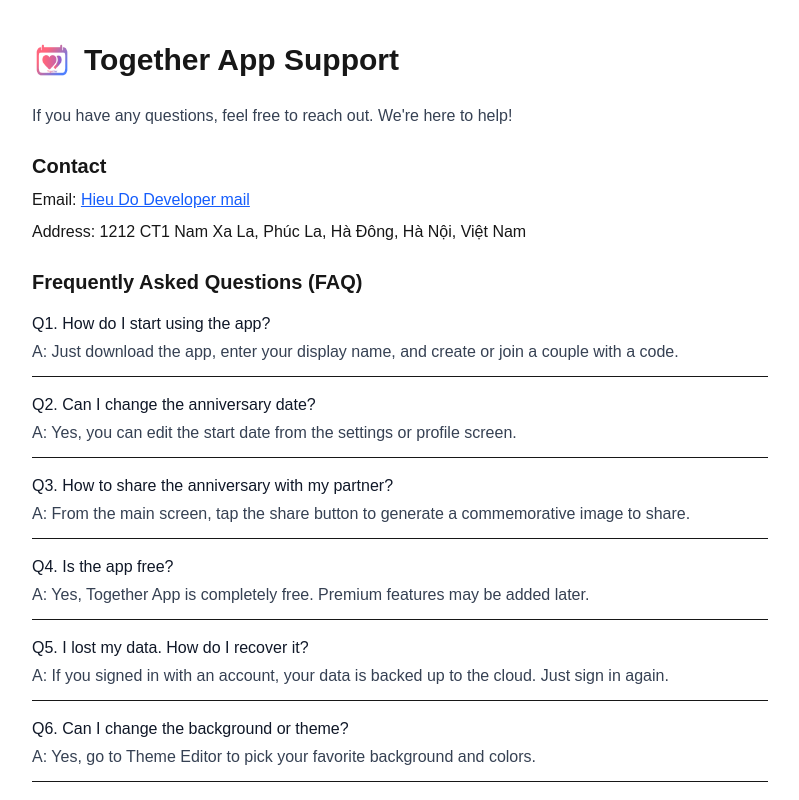
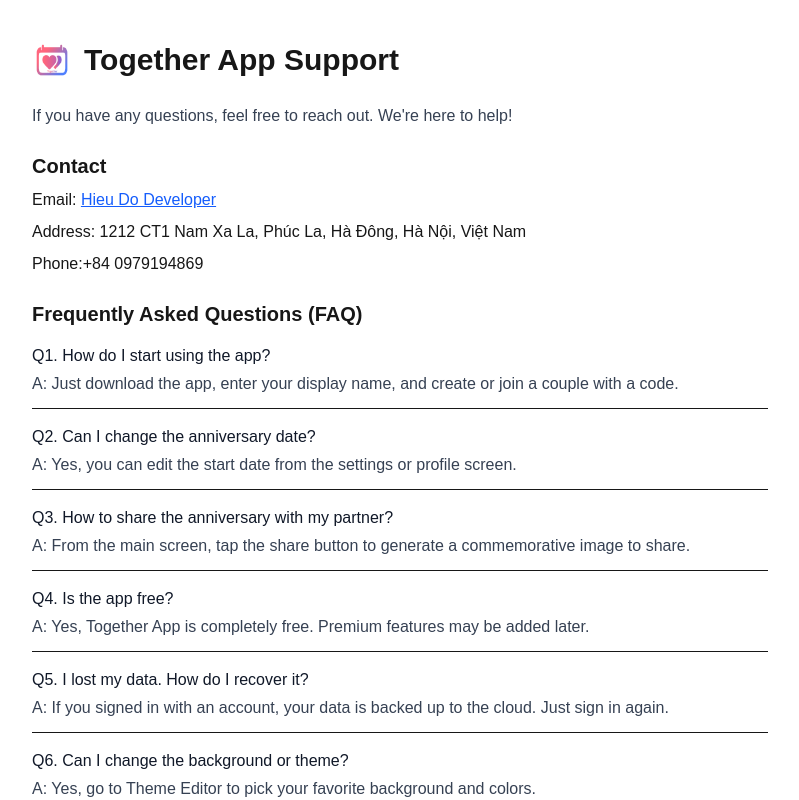
Before and after one commit to dxh125/khanhnguyenbds, a Next.js app: page /en/together-app in a window 1280 px wide. Shown: the top 800 px of the page, without its empty margins (240-1039 px from the left). Built offline with nearby package versions, Linux system fonts and the light colour scheme.

Commit message:
updatecontact

```diff
--- a/messages/en.json
+++ b/messages/en.json
@@ -24,6 +24,7 @@
     "contactTitle": "Contact",
     "contactEmail": "Email:",
     "contactAddress": "Address: 1212 CT1 Nam Xa La, Phúc La, Hà Đông, Hà Nội, Việt Nam",
+    "contactPhone": "Phone:+84 0979194869",
     "faqTitle": "Frequently Asked Questions (FAQ)",
     "faq": [
       {
--- a/messages/vi.json
+++ b/messages/vi.json
@@ -25,6 +25,7 @@
     "contactTitle": "Liên hệ",
     "contactEmail": "Email:",
     "contactAddress": "Địa chỉ: 1212 CT1 Nam Xa La, Phúc La, Hà Đông, Hà Nội, Việt Nam",
+    "contactPhone": "Điện thoại:+84 0979194869",
     "faqTitle": "Câu hỏi thường gặp (FAQ)",
     "faq": [
       {
--- a/src/app/[locale]/together-app/page.tsx
+++ b/src/app/[locale]/together-app/page.tsx
@@ -28,10 +28,11 @@
         <p>
           {t('contactEmail')}{' '}
           <a href="mailto:dxh125@gmail.com" className="text-blue-600 underline">
-            Hieu Do Developer mail
+            Hieu Do Developer
           </a>
         </p>
         <p>{t('contactAddress')}</p>
+        <p>{t('contactPhone')}</p>
       </div>
 
       {/* FAQ Section */}
```
